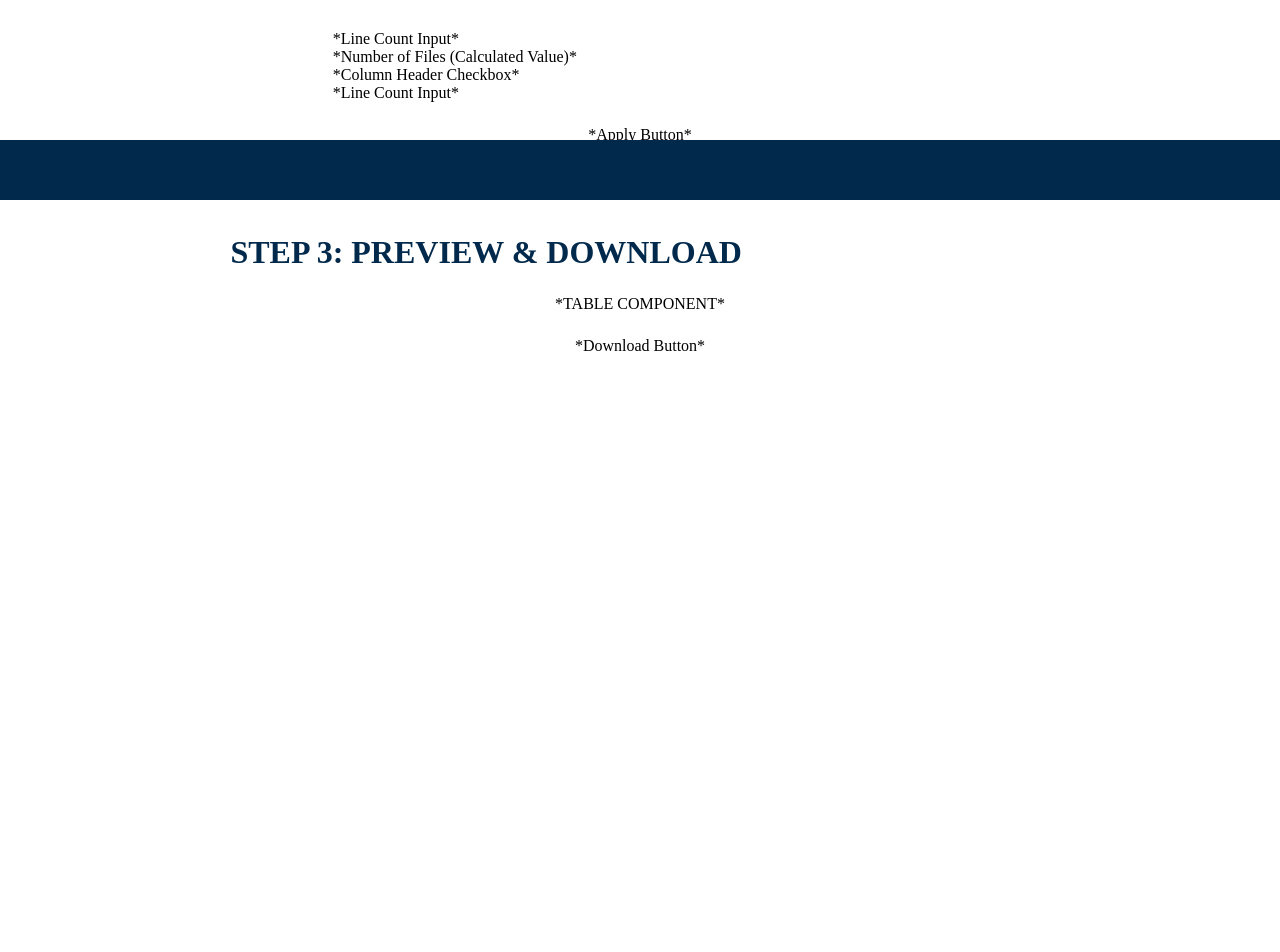
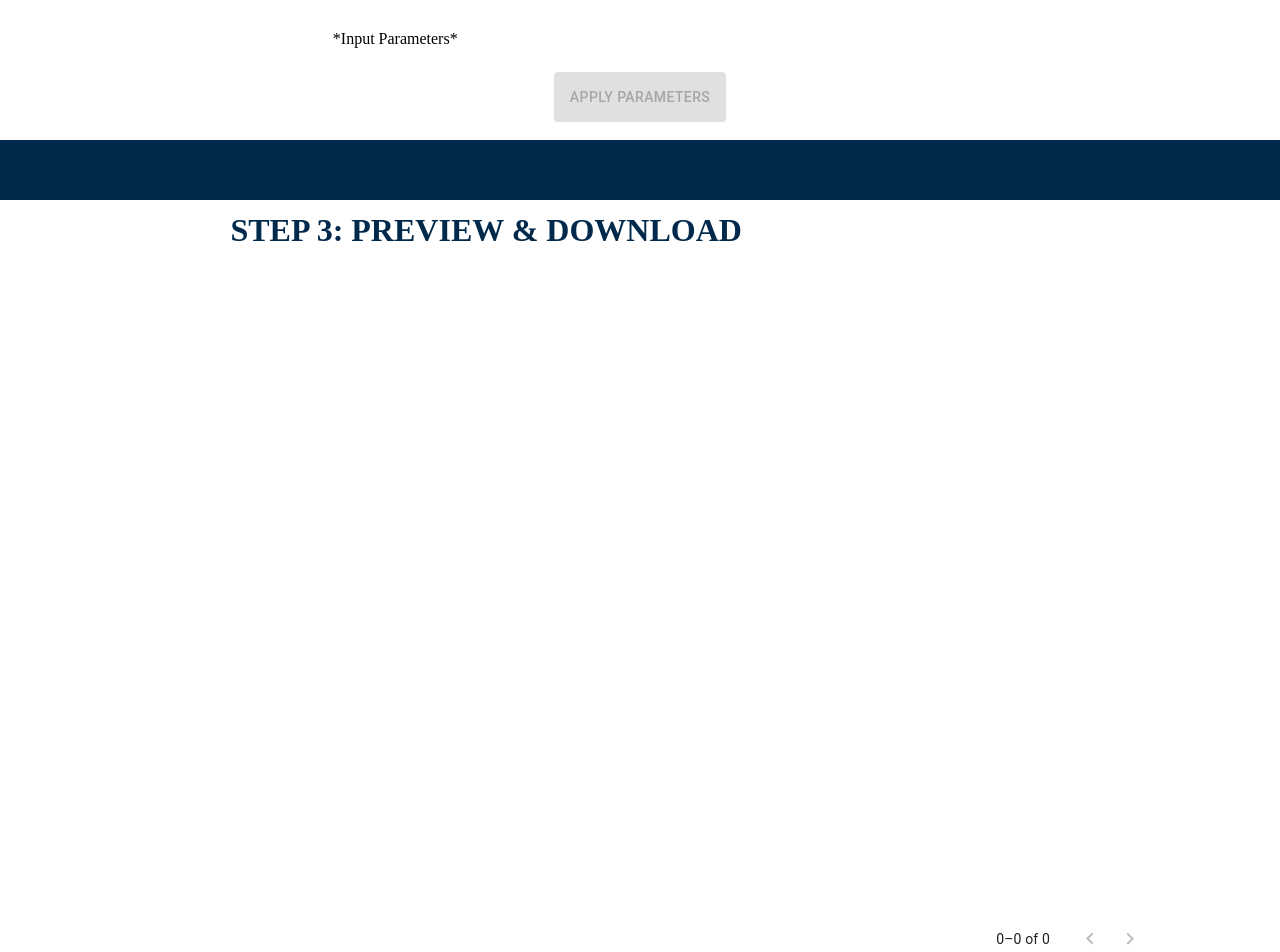
Before and after one commit to DevBGarcia/izzys-csv-splicer, a React (Create React App) app: page / in a window 1280 px wide. Shown: the part 600-1552 px from the top of the page. Before the commit the page ends 1075 px from the top, so only its background shows below. Built offline with nearby package versions, Linux system fonts and the light colour scheme.

Commit message:
Additional Table Styling

```diff
--- a/src/components/ParameterSection.js
+++ b/src/components/ParameterSection.js
@@ -1,9 +1,16 @@
 import React, { useState } from "react";
 import { makeStyles } from '@mui/styles';
 
-const ParameterSection = () => {
+import Button from '@mui/material/Button';
+
+const ParameterSection = (props) => {
 
     const classes = useStyles()
+
+    const {
+        selectedFile,
+        handleApplyButton
+    } = props
 
     return(
         <div componentfile='ParameterSection.js' className={classes.componentContainer}>
@@ -11,12 +18,17 @@ const ParameterSection = () => {
                 STEP 2: SELECT PARAMETERS
             </div>
             <div className={classes.componentContent}>
-                <div>*Line Count Input*</div>
-                <div>*Number of Files (Calculated Value)*</div>
-                <div>*Column Header Checkbox*</div>
-                <div>*Line Count Input*</div>
+                <div>*Input Parameters*</div>
             </div>
-            <div className={classes.applyButton}>*Apply Button*</div>
+            <Button
+                variant="contained"
+                component="label"
+                style={{height: 50, alignSelf:'center'}}
+                onClick={(e) => handleApplyButton(e)}
+                disabled={selectedFile == null}
+            >
+                Apply Parameters
+            </Button>
         </div>
     )
 }
@@ -37,9 +49,6 @@ const useStyles = makeStyles({
         display:'flex',
         flexDirection:'column',
         marginLeft: '20%'
-    },
-    applyButton:{
-        alignSelf:'center'
     }
 });
 
--- /dev/null
+++ b/src/components/TableFullFilePreview.js
@@ -0,0 +1,108 @@
+import React, { useEffect, useState } from 'react';
+import { styled } from '@mui/material/styles';
+import Table from '@mui/material/Table';
+import TableBody from '@mui/material/TableBody';
+import TableCell from '@mui/material/TableCell';
+import TableContainer from '@mui/material/TableContainer';
+import TableHead from '@mui/material/TableHead';
+import TableRow from '@mui/material/TableRow';
+import TablePagination from '@mui/material/TablePagination';
+import useUpdateEffect from '../customHooks/useUpdateEffect';
+
+
+const StyledTableRow = styled(TableRow)(({ theme }) => ({
+    '&:nth-of-type(odd)': {
+      backgroundColor: theme.palette.action.hover,
+    },
+    // hide last border
+    '&:last-child td, &:last-child th': {
+      border: 0,
+    },
+    width: 4500
+  }));
+
+  const StyledTableCell = styled(TableCell)(({ theme }) => ({
+    lineHeight: 1,
+    letterSpacing: 'unset',
+    padding:'2px 16px'
+  }));
+
+  const StyledTableHeader = styled(TableCell)(({ theme }) => ({
+    lineHeight: 1,
+    letterSpacing: 'unset',
+    padding:'8px 16px',
+    fontWeight: 'bold'
+  }));
+
+const TableFullFilePreview = (props) => {
+
+    const {
+        parsedInputFileHeaders,
+        parsedInputFileRows
+    } = props
+
+    const [tableHeaders, setTableHeaders] = useState([])
+    const [tableRows, setTableRows] = useState([])
+    const [page, setPage] = React.useState(0);
+    const rowsPerPage = 10;
+
+    useUpdateEffect(() => {
+        console.log('BG - useUpdateEffect triggered')
+        if (parsedInputFileHeaders && parsedInputFileRows) {
+            setTableHeaders(parsedInputFileHeaders)
+            setTableRows(parsedInputFileRows)
+        }
+
+    }, [parsedInputFileRows])
+
+    useUpdateEffect(() => {
+        console.log('BG - tableRows: ', tableRows)
+
+    }, [tableRows])
+
+    const handleChangePage = (event, newPage) => {
+        setPage(newPage);
+      };
+
+    function createTableHeadersCells(tableHeaders) {
+        return tableHeaders.map((header, index) => <StyledTableHeader key={header + index} align="left">{header}</StyledTableHeader>)
+    }
+
+    function createTableRowCells(tableRow) {
+        return Object.keys(tableRow).map((key, index) => <StyledTableCell key={key.toString() + index.toString()} align="left">{tableRow[key] != "" ? tableRow[key] : 'N/A'}</StyledTableCell>)
+    }
+
+    return (
+        <div componentfile='TableFullFilePreview.js' style={{ width: '100%'}}>
+            <TableContainer style={{height: 640}}>
+                <Table sx={{ minWidth: 650, width:4500}}>
+                    {tableHeaders.length != 0 &&
+                    <TableHead>
+                        <TableRow>
+                            {createTableHeadersCells(tableHeaders)}
+                        </TableRow>
+                    </TableHead>}
+                    <TableBody>
+                        {tableRows.length != 0 && tableRows.slice(page * rowsPerPage, page * rowsPerPage + rowsPerPage).map((row, index) => (
+                            <StyledTableRow
+                                key={row[0].toString() + index.toString()}
+                            >
+                                {createTableRowCells(row)}
+                            </StyledTableRow>
+                        ))}
+                    </TableBody>
+                </Table>
+            </TableContainer>
+            <TablePagination
+                rowsPerPageOptions={false}
+                component="div"
+                count={tableRows.length}
+                rowsPerPage={rowsPerPage}
+                page={page}
+                onPageChange={handleChangePage}
+            />
+        </div>
+    );
+}
+
+export default TableFullFilePreview
--- a/src/components/TableSection.js
+++ b/src/components/TableSection.js
@@ -1,9 +1,16 @@
 import React, { useState } from "react";
 import { makeStyles } from '@mui/styles';
 
-const TableSection = () => {
+import TableFullFilePreview from "./TableFullFilePreview";
+
+const TableSection = (props) => {
 
     const classes = useStyles()
+
+    const {
+        parsedInputFileHeaders,
+        parsedInputFileRows
+    } = props
 
     return (
         <div componentfile='TableSection.js' className={classes.componentContainer}>
@@ -11,7 +18,10 @@ const TableSection = () => {
                 STEP 3: PREVIEW & DOWNLOAD
             </div>
             <div className={classes.componentContent}>
-                <div>*TABLE COMPONENT*</div>
+                <TableFullFilePreview
+                    parsedInputFileHeaders={parsedInputFileHeaders}
+                    parsedInputFileRows={parsedInputFileRows}
+                />
             </div>
             <div className={classes.applyButton}>*Download Button*</div>
         </div>
--- a/src/components/UploadSection.js
+++ b/src/components/UploadSection.js
@@ -28,9 +28,9 @@ const UploadSection = (props) => {
                     <FormControl>
                         <OutlinedInput
                             id="outlined-adornment-weight"
-                            value={selectedFile ? selectedFile.name : ''}
+                            value={selectedFile?.name ?? ''}
                             disabled
-                            helperText={<div>Choose a CSV file to upload from your local computer</div>}
+                            helpertext={<div>Choose a CSV file to upload from your local computer</div>}
                             inputProps={{style:{height: 50, padding: 0, marginLeft:8, WebkitTextFillColor:'black'}}}
                         />
                         <FormHelperText><div>Choose a CSV file to upload from your local computer</div></FormHelperText>
--- /dev/null
+++ b/src/customHooks/useUpdateEffect.js
@@ -0,0 +1,15 @@
+/* WebDevSimplified webhood - skips onmount */
+
+import { useEffect, useRef } from "react"
+
+export default function useUpdateEffect(callback, dependencies) {
+  const firstRenderRef = useRef(true)
+
+  useEffect(() => {
+    if (firstRenderRef.current) {
+      firstRenderRef.current = false
+      return
+    }
+    return callback()
+  }, dependencies)
+}
--- a/src/screens/MainScreen.js
+++ b/src/screens/MainScreen.js
@@ -1,4 +1,4 @@
-import React, { useState } from "react";
+import React, { useState, useEffect } from "react";
 import { makeStyles } from '@mui/styles';
 
 /* Created Components */
@@ -11,19 +11,67 @@ import UploadSection from "../components/UploadSection";
 import ParameterSection from "../components/ParameterSection";
 import TableSection from "../components/TableSection";
 
+/* MUI  */
+import Backdrop from '@mui/material/Backdrop';
+import CircularProgress from '@mui/material/CircularProgress';
+
 
 const MainScreen = () => {
 
     const classes = useStyles()
+
+    const fileReader = new FileReader();
+
     const [selectedFile, setSelectedFile] = useState(null)
-    const [parsedInputFile, setParsedInputFile] = useState(null)
+    const [parsedInputFileRows, setParsedInputFileRows] = useState(null)
+    const [parsedInputFileHeaders, setParsedInputFileHeaders] = useState(null)
+    const [isLoading, setIsLoading] = useState(false)
+    const [fileProcessingStep, setFileProcessingStep] = useState(1)
 
     const handleInputFileChange = (fileChangeEvent) => {
         setSelectedFile(fileChangeEvent.target.files[0])
     }
 
+    const csvFileToArray = (string) => {
+        const csvHeader = string.slice(0, string.indexOf("\r\n")).replace(/['"]+/g, '').split(",");
+        const csvRows = string.slice(string.indexOf("\n") + 1).replace(/['"]+/g, '').split("\r\n");
+        const array = csvRows.map(i => {
+          const values = i.split(",");
+          const obj = csvHeader.reduce((object, header, index) => {
+            object[index] = values[index];
+            return object;
+          }, {});
+          return obj;
+        });
+        setParsedInputFileHeaders(csvHeader)
+        setParsedInputFileRows(array);
+        setIsLoading(false)
+      };
+
+    const handleApplyButton = (e) => {
+        e.preventDefault();
+
+        if (selectedFile) {
+            setIsLoading(true)
+            fileReader.onload = function (event) {
+                const text = event.target.result;
+                csvFileToArray(text);
+            };
+            fileReader.readAsText(selectedFile);
+        }
+    }
+
     return (
         <div componentfile='MainScreen.js'>
+            <Backdrop
+                sx={{ color: '#fff', zIndex: 1000 }}
+                open={isLoading}
+            >
+                <div style={{display:'flex', gap: 16, alignItems:'center'}}>
+                    <CircularProgress color="inherit" />
+                    {fileProcessingStep == 1 && <div>{fileProcessingStep}: Processing Input Data</div>}
+                </div>
+            </Backdrop>
             <Header/>
             <div className={classes.contentPage}>
                 <TitleSection/>
@@ -33,9 +81,15 @@ const MainScreen = () => {
                     handleInputFileChange={handleInputFileChange}
                 />
                 <Divider/>
-                <ParameterSection/>
+                <ParameterSection
+                    selectedFile={selectedFile}
+                    handleApplyButton={handleApplyButton}
+                />
                 <Divider/>
-                <TableSection/>
+                <TableSection
+                    parsedInputFileHeaders={parsedInputFileHeaders}
+                    parsedInputFileRows={parsedInputFileRows}
+                />
             </div>
             <Footer/>
         </div>
```
